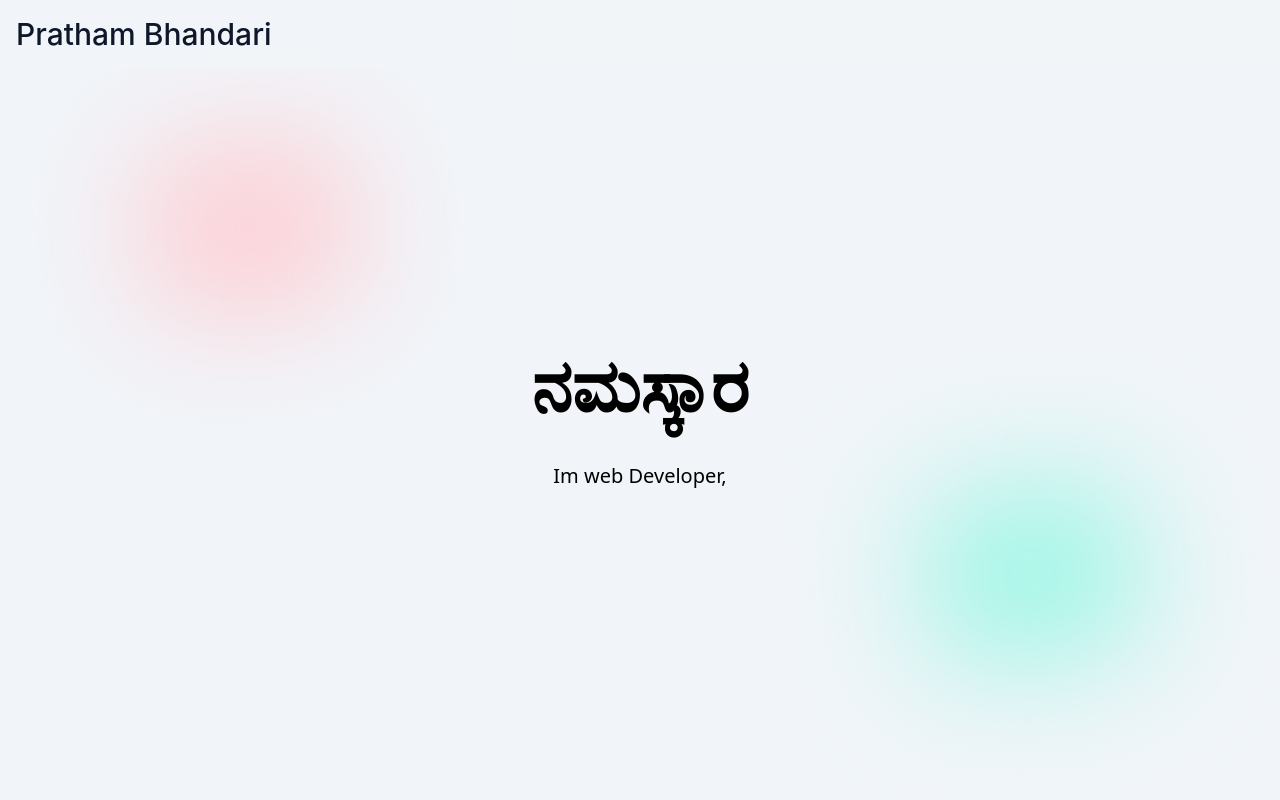
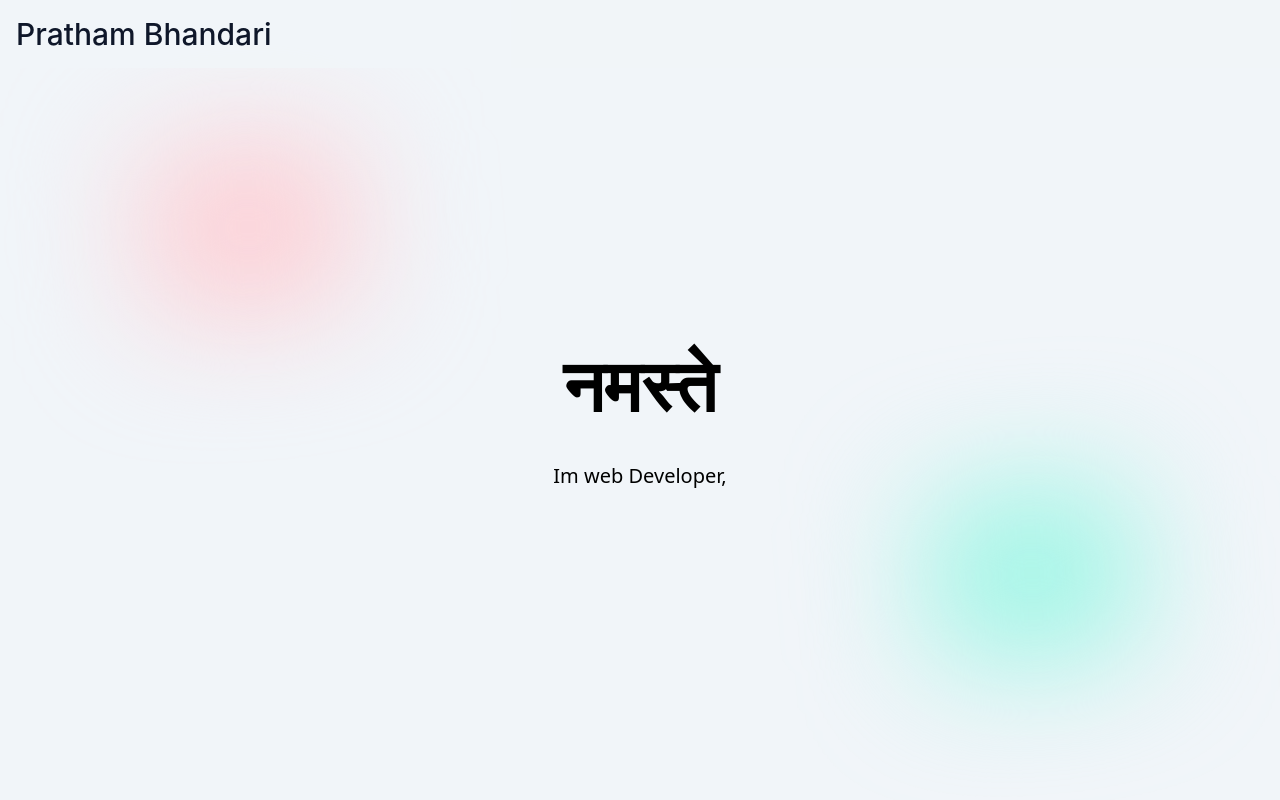
Before and after one commit to prathambhandari/prathambhandari.com, a React (Create React App) app: page / in a window 1280 px wide. Shown: the top 800 px of the page. Built offline with nearby package versions, Linux system fonts and the light colour scheme.

Commit message:
prefinal

```diff
--- a/src/components/Home.js
+++ b/src/components/Home.js
@@ -7,7 +7,7 @@ class Home extends Component{
             title: ''
         }
     }
-    myArray=['Hello','Hola','مرحبًا','ನಮಸ್ಕಾರ','नमस्ते','Bonjour','привет',];
+    myArray=['Hello','Hola','مرحبًا','ನಮಸ್ಕಾರ','नमस्ते','Bonjour','привет','salut'];
 
     componentDidMount(){
         setInterval(()=>{
```
